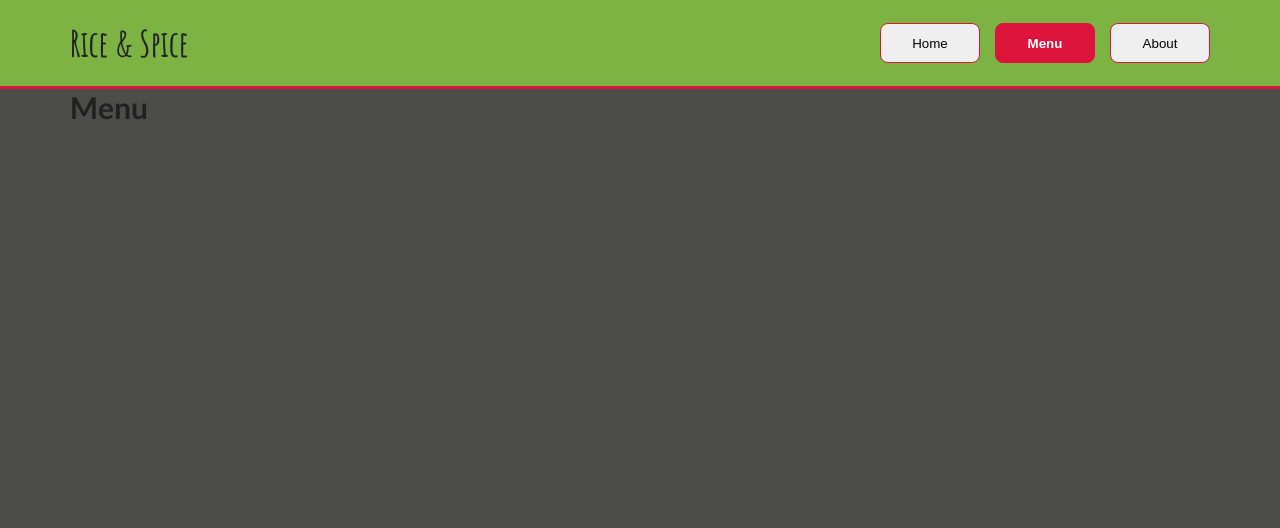
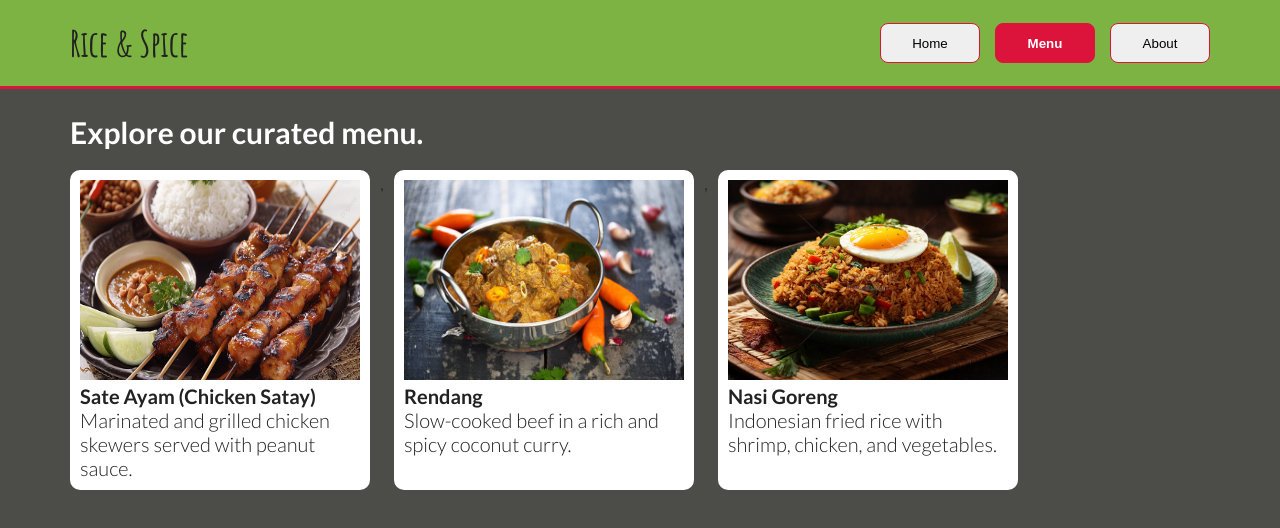
Before and after one commit to handa26/restaurant-page, a website built with webpack: page src/template.html in a window 1280 px wide. Both pictures are taken after a click on the button "Menu". Built offline with nearby package versions, Linux system fonts and the light colour scheme; files whose address does not match are found by name.

Commit message:
Add menu card item

```diff
--- a/src/pages/menu.js
+++ b/src/pages/menu.js
@@ -1,7 +1,42 @@
+import satay from "../assets/sate-ayam.jpg"
+import rendang from "../assets/rendang.jpg";
+import nasgor from "../assets/nasi-goreng.jpg";
+
+const foodsData = [
+  {
+    title: "Sate Ayam (Chicken Satay)",
+    desc: "Marinated and grilled chicken skewers served with peanut sauce.",
+    imgUrl: satay,
+  },
+  {
+    title: "Rendang",
+    desc: "Slow-cooked beef in a rich and spicy coconut curry.",
+    imgUrl: rendang,
+  },
+  {
+    title: "Nasi Goreng",
+    desc: "Indonesian fried rice with shrimp, chicken, and vegetables.",
+    imgUrl: nasgor,
+  },
+];
+
 const menu = () => {
   return (`
-  <div class="row">
-    <h2>Menu</h2>
+  <div class="row menu">
+    <h2>Explore our curated menu.</h2>
+
+    <div class="cards-wrapper">
+      ${foodsData.map((food) => {
+        return (`
+          <div class="card">
+            <img src=${food.imgUrl} />
+
+            <h4>${food.title}</h4>
+            <p>${food.desc}</p>
+          </div>
+        `);
+      })}
+    </div>
   </div>
   `);
 };
--- a/src/styles.css
+++ b/src/styles.css
@@ -116,3 +116,30 @@ section {
   border: 1px solid #dc143c;
   color: #dc143c;
 }
+
+/* Menu */
+.menu {
+}
+
+.menu h2 {
+  color: #fff;
+  padding-top: 25px;
+  padding-bottom: 20px;
+}
+
+.cards-wrapper {
+  display: flex;
+  gap: 10px;
+}
+
+.cards-wrapper .card img {
+  width: 100%;
+  height: 200px;
+}
+
+.cards-wrapper .card {
+  width: 300px;
+  background-color: #fff;
+  padding: 10px;
+  border-radius: 10px;
+}
```
Also changed, not shown: src/assets/nasi-goreng.jpg (added), src/assets/rendang.jpg (added), src/assets/sate-ayam.jpg (added).
